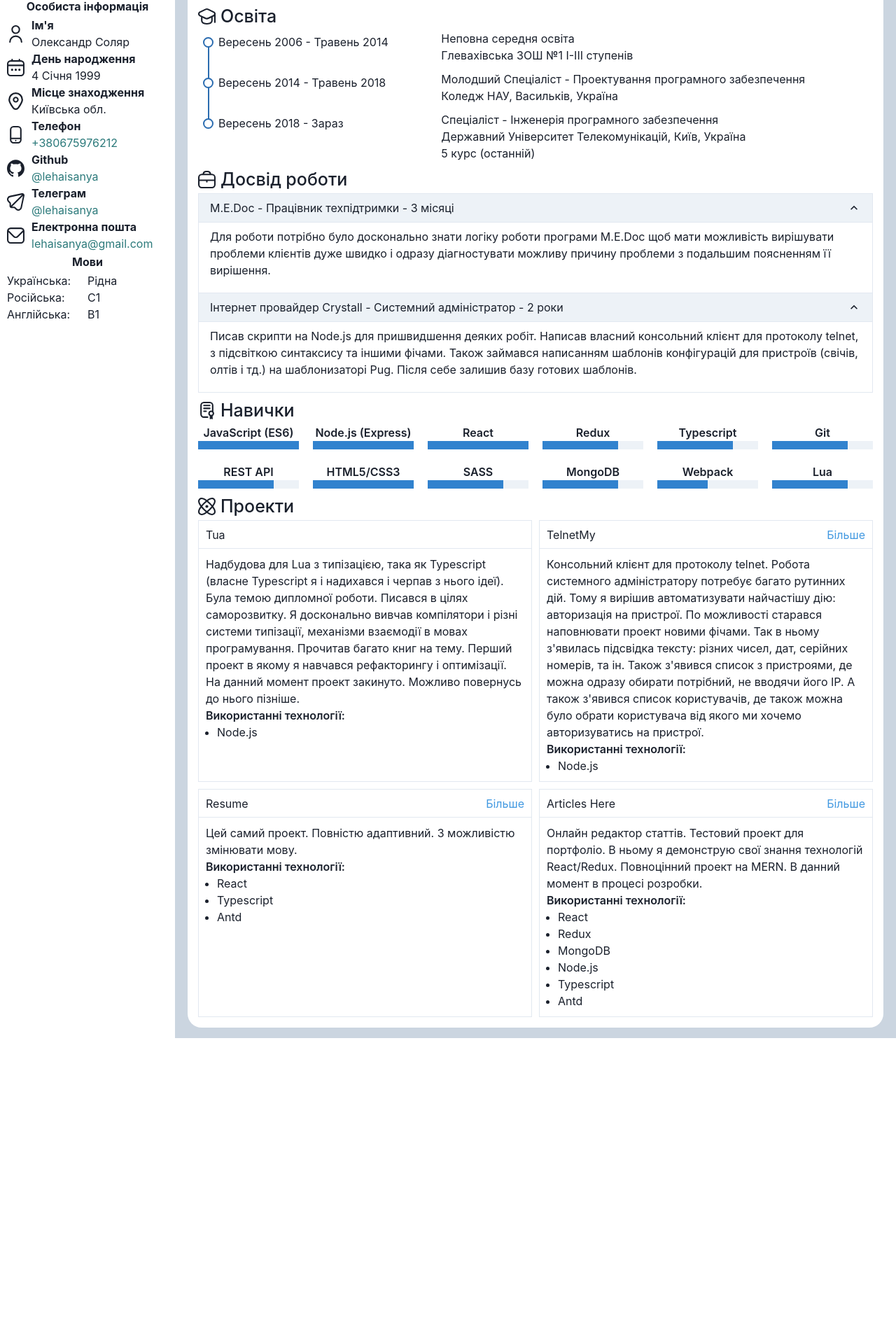
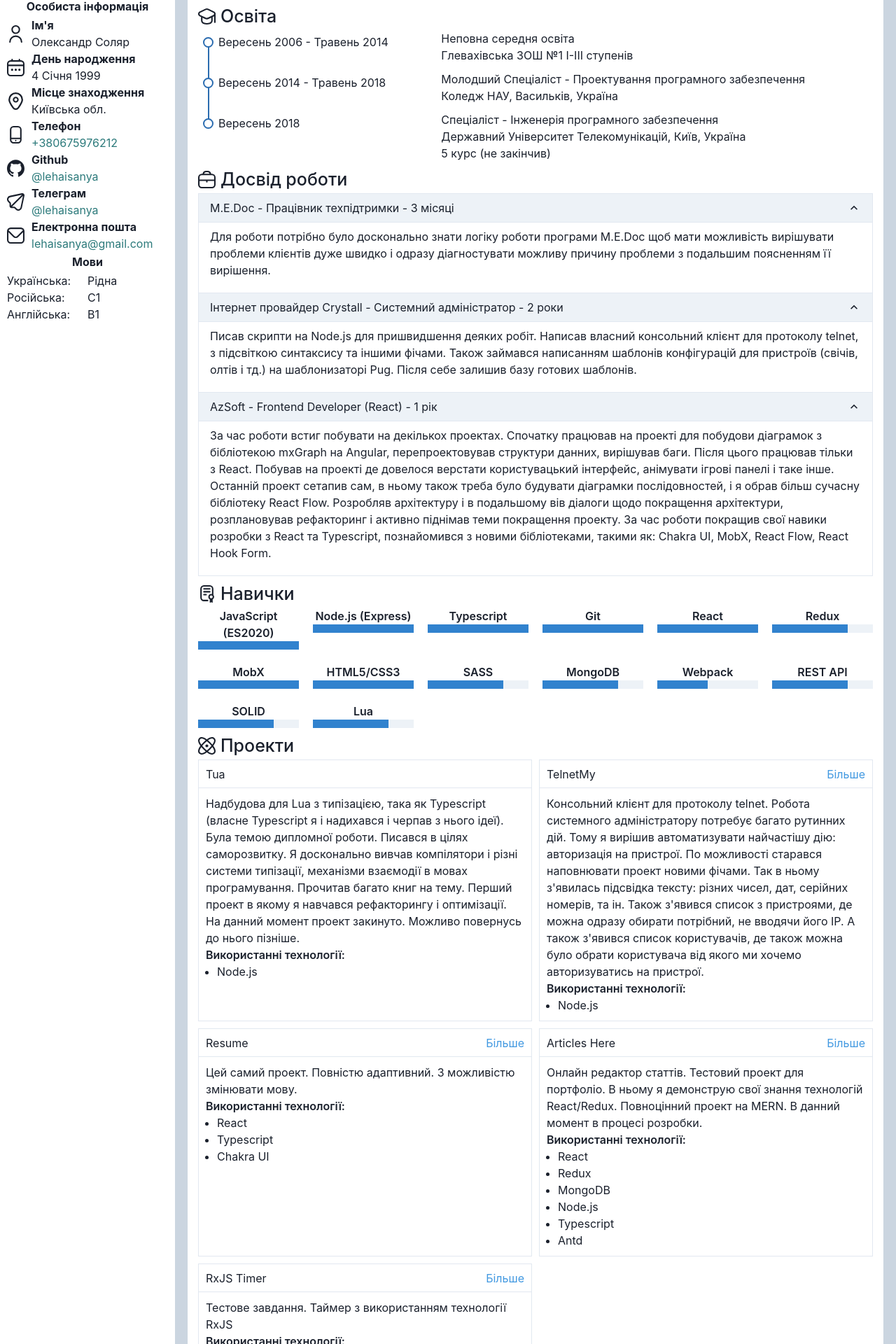
Before and after one commit to lehaisanya/resume, a React (Create React App) app: page / in a window 1280 px wide. Shown: the part 290-2210 px from the top of the page at 70% size. Before the commit the page ends 1773 px from the top, so only its background shows below. Built offline with nearby package versions, Linux system fonts and the light colour scheme.

Commit message:
Update resume info

```diff
--- a/src/data/common.ts
+++ b/src/data/common.ts
@@ -9,11 +9,19 @@ export const commonPersonalData: CommonPersonalData = {
 
 export const skills: SkillData[] = [
     {
-        name: 'JavaScript (ES6)',
+        name: 'JavaScript (ES2020)',
         level: SkillLevel.Professional,
     },
     {
         name: 'Node.js (Express)',
+        level: SkillLevel.Professional,
+    },
+    {
+        name: 'Typescript',
+        level: SkillLevel.Professional,
+    },
+    {
+        name: 'Git',
         level: SkillLevel.Professional,
     },
     {
@@ -25,16 +33,8 @@ export const skills: SkillData[] = [
         level: SkillLevel.Advanced,
     },
     {
-        name: 'Typescript',
-        level: SkillLevel.Advanced,
-    },
-    {
-        name: 'Git',
-        level: SkillLevel.Advanced,
-    },
-    {
-        name: 'REST API',
-        level: SkillLevel.Advanced,
+        name: 'MobX',
+        level: SkillLevel.Professional,
     },
     {
         name: 'HTML5/CSS3',
@@ -53,6 +53,14 @@ export const skills: SkillData[] = [
         level: SkillLevel.Confident,
     },
     {
+        name: 'REST API',
+        level: SkillLevel.Advanced,
+    },
+    {
+        name: 'SOLID',
+        level: SkillLevel.Advanced,
+    },
+    {
         name: 'Lua',
         level: SkillLevel.Advanced,
     },
--- a/src/data/lang/en.ts
+++ b/src/data/lang/en.ts
@@ -39,8 +39,8 @@ export const en: ChangedResumeData = {
     ],
     description: {
         title: 'React FrontEnd Developer',
-        salary: 'Expected salary from $650',
-        text: `I have been developing for 6 years. Independently studied various programming languages, such as Lua, Haskell, C++, Python. At the moment I settled on Javascript and Typescript. I know the peculiarities of languages thoroughly, because I once wrote my superstructure with typification for Lua. I just like it. I am quite confident in OOP, REST API and other architectural principles. I am looking for a place where it will be interesting and easy to work, with the opportunity to improve their skills in any direction. Able to learn quickly and constantly engage in self-education.`,
+        salary: 'Expected salary from $1000',
+        text: `I have been developing for 8 years. Independently studied various programming languages, such as Lua, Haskell, C++, Python. At the moment I settled on Javascript and Typescript. I know the peculiarities of languages thoroughly, because I once wrote my superstructure with typification for Lua. I just like it. I am quite confident in OOP, REST API, SOLID and other architectural principles, as well as patterns. I am looking for a place where it will be interesting and easy to work, with the opportunity to improve their skills in any direction. Able to learn quickly and constantly engage in self-education.`,
     },
     educations: [
         {
@@ -57,10 +57,9 @@ export const en: ChangedResumeData = {
         },
         {
             start: 'September 2018',
-            end: 'NOW',
             name: 'Specialist - Software Engineering',
             place: 'State University of Telecommunications, Kyiv, Ukraine',
-            extra: '5th year (last)',
+            extra: '5th year (not finished)',
         },
     ],
     experience: [
@@ -73,6 +72,11 @@ export const en: ChangedResumeData = {
             title: 'Crystall ISP - System Administrator',
             period: '2 years',
             description: `Wrote scripts on Node.js to speed up some work. Wrote my own console client for the telnet protocol, with syntax highlighting and other features. He also wrote configuration templates for devices (switch, olts, etc.) on the Pug template engine. He left behind a database of ready-made templates.`,
+        },
+        {
+            title: 'AzSoft - Frontend Developer (React)',
+            period: '1 year',
+            description: `During his work he managed to visit several projects. Initially, worked on a charting project with the mxGraph library on Angular, redesigned data structures, and fixed bugs. After that worked only with React. I visited a project where I had to create user interfaces, animate game panels and so on. The last project was set up by myself, it also had to build sequence diagrams, and I chose the more modern React Flow library. Developed architecture and subsequently conducted dialogues to improve architecture, planned refactoring and actively raised issues of project improvement. During work improved development skills with React and Typescript, got acquainted with new libraries, such as: Chakra UI, MobX, React Flow, React Hook Form.`,
         },
     ],
     projects: [
@@ -90,7 +94,7 @@ export const en: ChangedResumeData = {
         {
             name: 'Resume',
             description: `The same project. Fully adaptive. With the ability to change the language.`,
-            technologies: ['React', 'Typescript', 'Antd'],
+            technologies: ['React', 'Typescript', 'Chakra UI'],
             link: 'https://github.com/lehaisanya/resume',
         },
         {
@@ -107,5 +111,11 @@ export const en: ChangedResumeData = {
             link: 'https://github.com/lehaisanya/articles-here',
             inProgress: true,
         },
+        {
+            name: 'RxJS Timer',
+            description: 'Test task. Timer using RxJS technology',
+            technologies: ['React', 'Typescript', 'RxJS'],
+            link: 'https://github.com/lehaisanya/test-timer-rxjs',
+        },
     ],
 }
--- a/src/data/lang/ru.ts
+++ b/src/data/lang/ru.ts
@@ -39,8 +39,8 @@ export const ru: ChangedResumeData = {
     ],
     description: {
         title: 'React FrontEnd Developer',
-        salary: 'Ожидаемая зарплата от 650$',
-        text: `Я разрабатываю уже в течение 6 лет. Самостоятельно изучал различные языки программирования, такие как Lua, Haskell, C++, Python. В данный момент остановился на Javascript и Typescript. Особенности языков знаю досконально, поскольку некогда писал свою надстройку с типизацией для Lua. Мне это просто нравится. Достаточно уверенно ориентируюсь в ООП, REST API и других архитектурных принципах. Ищу место, где будет интересно и легко работать, с возможностью улучшения своих навыков, в любых направлениях. Способен быстро учиться и постоянно заниматься самообразованием.`,
+        salary: 'Ожидаемая зарплата от 1000$',
+        text: `Я разрабатываю уже в течение 8 лет. Самостоятельно изучал различные языки программирования, такие как Lua, Haskell, C++, Python. В данный момент остановился на Javascript и Typescript. Особенности языков знаю досконально, поскольку некогда писал свою надстройку с типизацией для Lua. Мне это просто нравится. Достаточно уверенно ориентируюсь в ООП, REST API, SOLID и других архитектурных принципах, а также паттернах. Ищу место, где будет интересно и легко работать, с возможностью улучшения своих навыков, в любых направлениях. Способен быстро учиться и постоянно заниматься самообразованием.`,
     },
     educations: [
         {
@@ -57,10 +57,9 @@ export const ru: ChangedResumeData = {
         },
         {
             start: 'Сентябрь 2018',
-            end: 'Сейчас',
             name: 'Специалист - Инженерия программного обеспечения',
             place: 'Государственный Университет Телекоммуникаций, Киев, Украина',
-            extra: '5 курс (последний)',
+            extra: '5 курс (не закончил)',
         },
     ],
     experience: [
@@ -73,6 +72,11 @@ export const ru: ChangedResumeData = {
             title: 'Интернет провайдер Crystall - Системный администратор',
             period: '2 года',
             description: `Писал скрипты на Node.js для ускорения некоторых работ. Написал собственный консольный клиент для протокола telnet, с подсветкой синтаксиса и другими фичами. Также занимался написанием шаблонов конфигураций для устройств (свичей, олтов и тд.) на шаблонизаторе Pug. После себя оставил базу готовых шаблонов.`,
+        },
+        {
+            title: 'AzSoft - Frontend Developer (React)',
+            period: '1 год',
+            description: `За время работы успел побывать на нескольких проектах. Сначала работал на проекте для построения диаграмм с библиотекой mxGraph на Angular, перепроектировывал структуры данных, решал баги. После этого работал только с React. Побывал на проекте, где пришлось верстать пользовательский интерфейс, анимировать игровые панели и так далее. Последний проект сетапил сам, в нем тоже нужно было строить диаграммы последовательностей, и я выбрал более современную библиотеку React Flow. Разрабатывал архитектуру и в дальнейшем вел диалоги по улучшению архитектуры, распланировывал рефакторинг и активно поднимал темы улучшения проекта. За время работы улучшил свои навыки разработки с React и Typescript, познакомился с новыми библиотеками, такими как Chakra UI, MobX, React Flow, React Hook Form.`,
         },
     ],
     projects: [
@@ -90,7 +94,7 @@ export const ru: ChangedResumeData = {
         {
             name: 'Resume',
             description: `Этот же проект. Полностью адаптивный. С возможностью менять язык.`,
-            technologies: ['React', 'Typescript', 'Antd'],
+            technologies: ['React', 'Typescript', 'Chakra UI'],
             link: 'https://github.com/lehaisanya/resume',
         },
         {
@@ -107,5 +111,11 @@ export const ru: ChangedResumeData = {
             link: 'https://github.com/lehaisanya/articles-here',
             inProgress: true,
         },
+        {
+            name: 'RxJS Timer',
+            description: `Тестовое задание. Таймер с использованием технологии RxJS`,
+            technologies: ['React', 'Typescript', 'RxJS'],
+            link: 'https://github.com/lehaisanya/test-timer-rxjs',
+        },
     ],
 }
--- a/src/data/lang/ua.ts
+++ b/src/data/lang/ua.ts
@@ -39,8 +39,8 @@ export const ua: ChangedResumeData = {
     ],
     description: {
         title: 'React FrontEnd Developer',
-        salary: 'Очікувана зарплата від 650$',
-        text: `Я розробляю вже протягом 6 років. Самостійно вивчав різні мови програмування, такі як Lua, Haskell, C++, Python. В данний момент зупинився на Javascript і Typescript. Особливості мов знаю досконально, оскільки колись писав свою надбудову з типізацією для Lua. Мені це просто подобається. Достатньо впевнено орієнтуюсь в ООП, REST API та інших архітектурних принципах. Шукаю місце, де буде цікаво і легко працювати, з можливістю покращення своїх навиків, у будь-яких напрямках. Здатний швидко вчитися і постійно займатися самоосвітою.`,
+        salary: 'Очікувана зарплата від 1000$',
+        text: `Я розробляю вже протягом 8 років. Самостійно вивчав різні мови програмування, такі як Lua, Haskell, C++, Python. В данний момент зупинився на Javascript і Typescript. Особливості мов знаю досконально, оскільки колись писав свою надбудову з типізацією для Lua. Мені це просто подобається. Достатньо впевнено орієнтуюсь в ООП, REST API, SOLID та інших архітектурних принципах, а також паттернах. Шукаю місце, де буде цікаво і легко працювати, з можливістю покращення своїх навиків, у будь-яких напрямках. Здатний швидко вчитися і постійно займатися самоосвітою.`,
     },
     educations: [
         {
@@ -57,10 +57,9 @@ export const ua: ChangedResumeData = {
         },
         {
             start: 'Вересень 2018',
-            end: 'Зараз',
             name: 'Спеціаліст - Інженерія програмного забезпечення',
             place: 'Державний Університет Телекомунікацій, Київ, Україна',
-            extra: '5 курс (останній)',
+            extra: '5 курс (не закінчив)',
         },
     ],
     experience: [
@@ -73,6 +72,11 @@ export const ua: ChangedResumeData = {
             title: 'Інтернет провайдер Crystall - Системний адміністратор',
             period: '2 роки',
             description: `Писав скрипти на Node.js для пришвидшення деяких робіт. Написав власний консольний клієнт для протоколу telnet, з підсвіткою синтаксису та іншими фічами. Також займався написанням шаблонів конфігурацій для пристроїв (свічів, олтів і тд.) на шаблонизаторі Pug. Після себе залишив базу готових шаблонів.`,
+        },
+        {
+            title: 'AzSoft - Frontend Developer (React)',
+            period: '1 рік',
+            description: `За час роботи встиг побувати на декількох проектах. Спочатку працював на проекті для побудови діаграмок з бібліотекою mxGraph на Angular, перепроектовував структури данних, вирішував баги. Після цього працював тільки з React. Побував на проекті де довелося верстати користувацький інтерфейс, анімувати ігрові панелі і таке інше. Останній проект сетапив сам, в ньому також треба було будувати діаграмки послідовностей, і я обрав більш сучасну бібліотеку React Flow. Розробляв архітектуру і в подальшому вів діалоги щодо покращення архітектури, розплановував рефакторинг і активно піднімав теми покращення проекту. За час роботи покращив свої навики розробки з React та Typescript, познайомився з новими бібліотеками, такими як: Chakra UI, MobX, React Flow, React Hook Form.`,
         },
     ],
     projects: [
@@ -90,7 +94,7 @@ export const ua: ChangedResumeData = {
         {
             name: 'Resume',
             description: `Цей самий проект. Повністю адаптивний. З можливістю змінювати мову.`,
-            technologies: ['React', 'Typescript', 'Antd'],
+            technologies: ['React', 'Typescript', 'Chakra UI'],
             link: 'https://github.com/lehaisanya/resume',
         },
         {
@@ -107,5 +111,11 @@ export const ua: ChangedResumeData = {
             link: 'https://github.com/lehaisanya/articles-here',
             inProgress: true,
         },
+        {
+            name: 'RxJS Timer',
+            description: `Тестове завдання. Таймер з використанням технології RxJS`,
+            technologies: ['React', 'Typescript', 'RxJS'],
+            link: 'https://github.com/lehaisanya/test-timer-rxjs',
+        },
     ],
 }
--- a/src/layout/Content.tsx
+++ b/src/layout/Content.tsx
@@ -50,7 +50,8 @@ export const Content = () => {
                     <TimelineItem>
                         <Flex>
                             <Box flex="1" marginRight="10px" marginTop="5px">
-                                {education.start} - {education.end}
+                                {education.start}
+                                {education.end ? ' - ' + education.end : null}
                             </Box>
                             <Box flex="2">
                                 <Text>{education.name}</Text>
--- a/src/layout/Sidebar.tsx
+++ b/src/layout/Sidebar.tsx
@@ -1,6 +1,6 @@
 import React from 'react'
 import { Avatar, Box, Heading, Link, SimpleGrid } from '@chakra-ui/react'
-import avatar from 'assets/avatar.png'
+import avatar from 'assets/avatar.jpg'
 import { InfoLine } from 'components/InfoLine'
 import { UserIcon } from 'icons/User'
 import { useResumeData } from 'hooks/useResumeData'
--- a/src/types/core.ts
+++ b/src/types/core.ts
@@ -44,7 +44,7 @@ export interface DescriptionData {
 
 export interface EducationData {
     start: string
-    end: string
+    end?: string
     name: string
     place: string
     extra?: string
```
Also changed, not shown: src/assets/avatar.jpg (added), src/assets/avatar.png (deleted).
